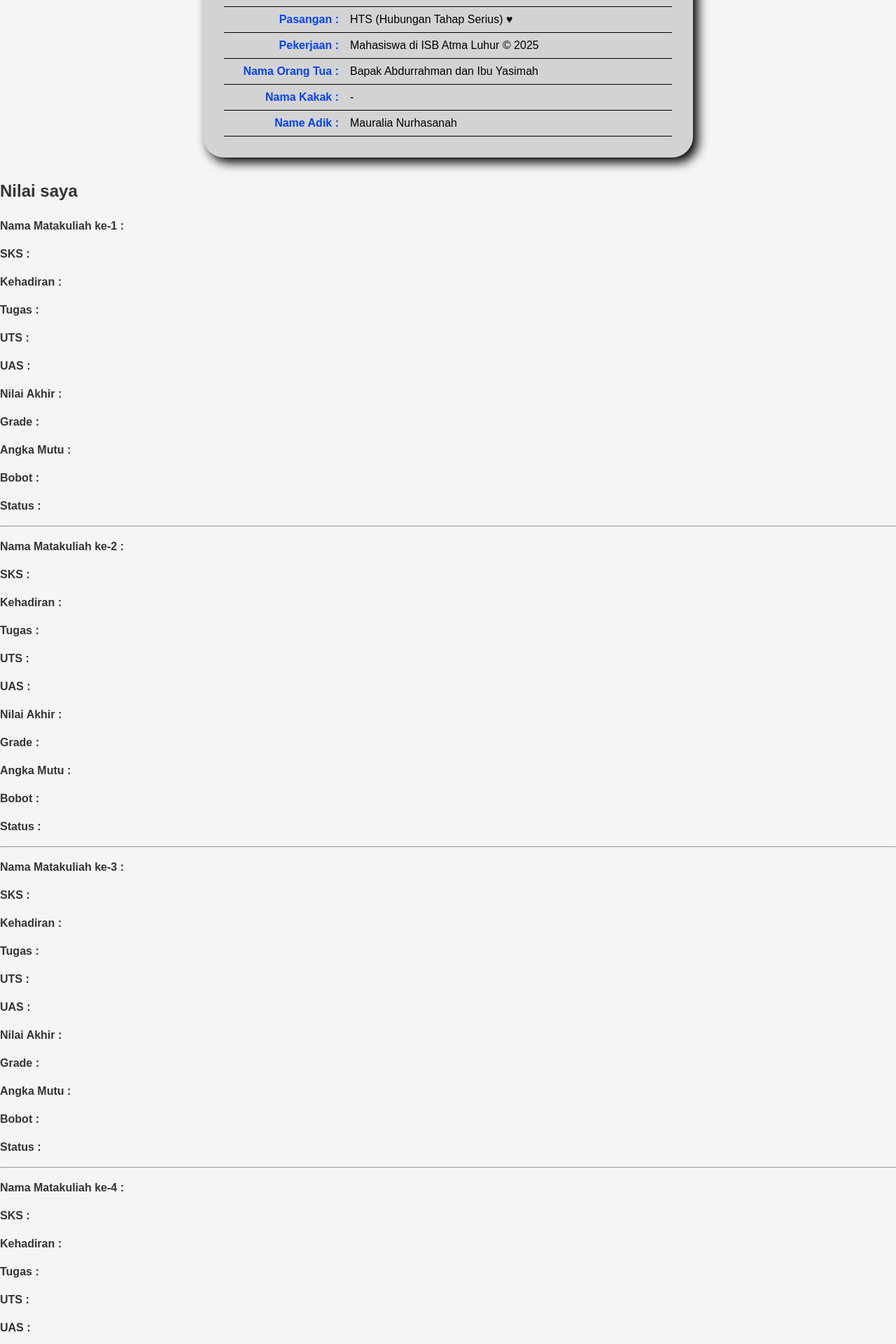
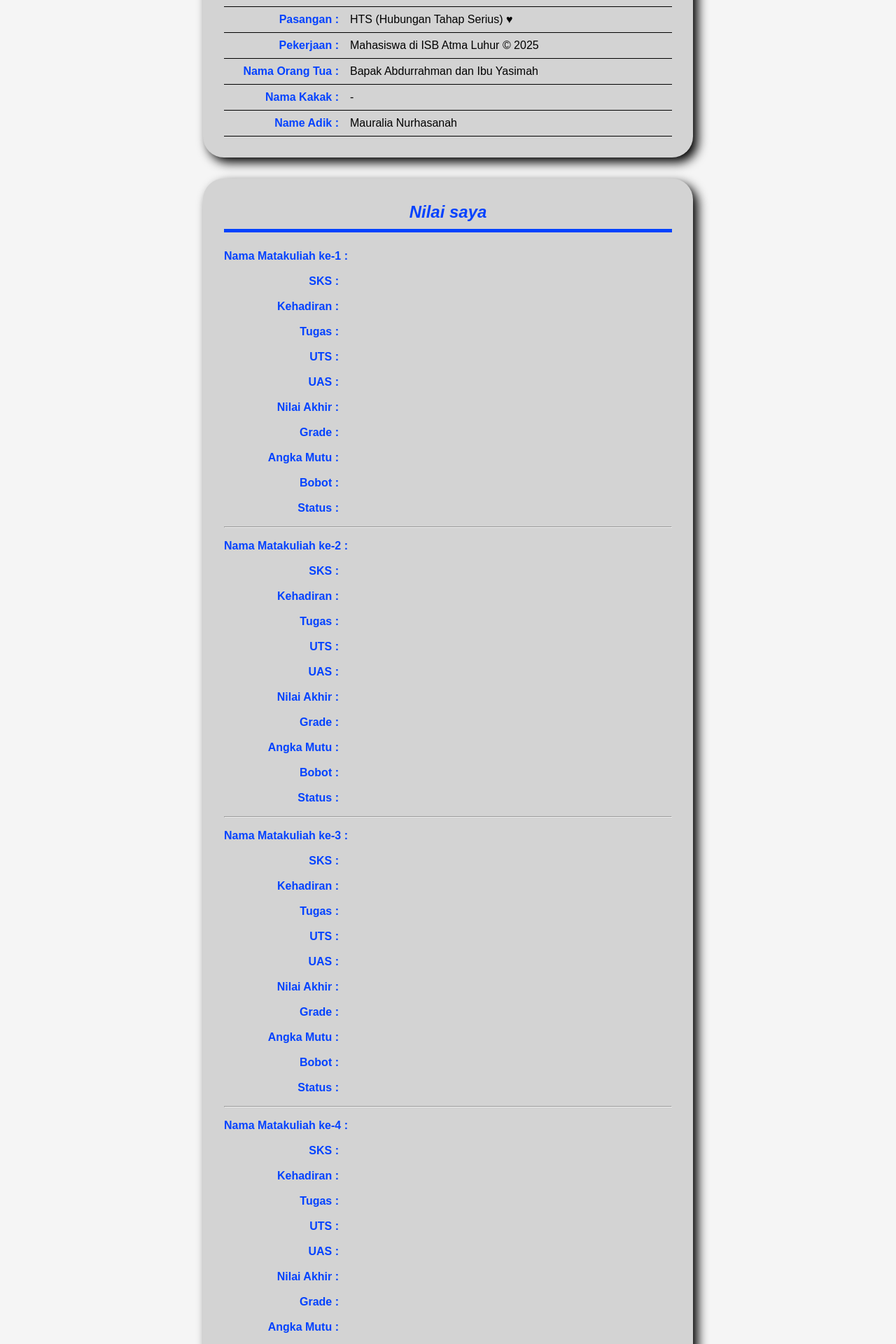
Before and after one commit to fajardoang123/2511500002-PWD-TI1A-25261, a PHP site: page /pertemuan-06/index.php in a window 1280 px wide. Shown: the part 692-2612 px from the top of the page at 70% size. Run offline with PHP 8.4, Linux system fonts and the light colour scheme.

Commit message:
styling section#ipk

```diff
--- a/pertemuan-06/style.css
+++ b/pertemuan-06/style.css
@@ -51,6 +51,7 @@
 
 #home,
 #about,
+#ipk,
 #contact {
     background-color: lightgray;
     border-radius: 30px;
@@ -62,6 +63,7 @@
 
 #home h2,
 #about h2,
+#ipk h2,
 #contact h2 {
     color: #0342ff;
     border-bottom: 5px solid #0342ff;
@@ -75,6 +77,17 @@
 
 #home p {
     text-align: justify;
+}
+
+#ipk p {
+    display: flex;
+    justify-content: flex-start;
+    align-items: baseline;
+    margin: 0;
+    padding: 6px 0;
+    color: black;
+    font-weight: 500;
+    font-family: sans-serif;
 }
 
 #about p,
@@ -91,6 +104,7 @@
 }
 
 #about strong,
+#ipk strong,
 #contact label>span {
     min-width: 180px;
     color: #0342ff;
```
Also changed, not shown: pertemuan-06/readme.md.
